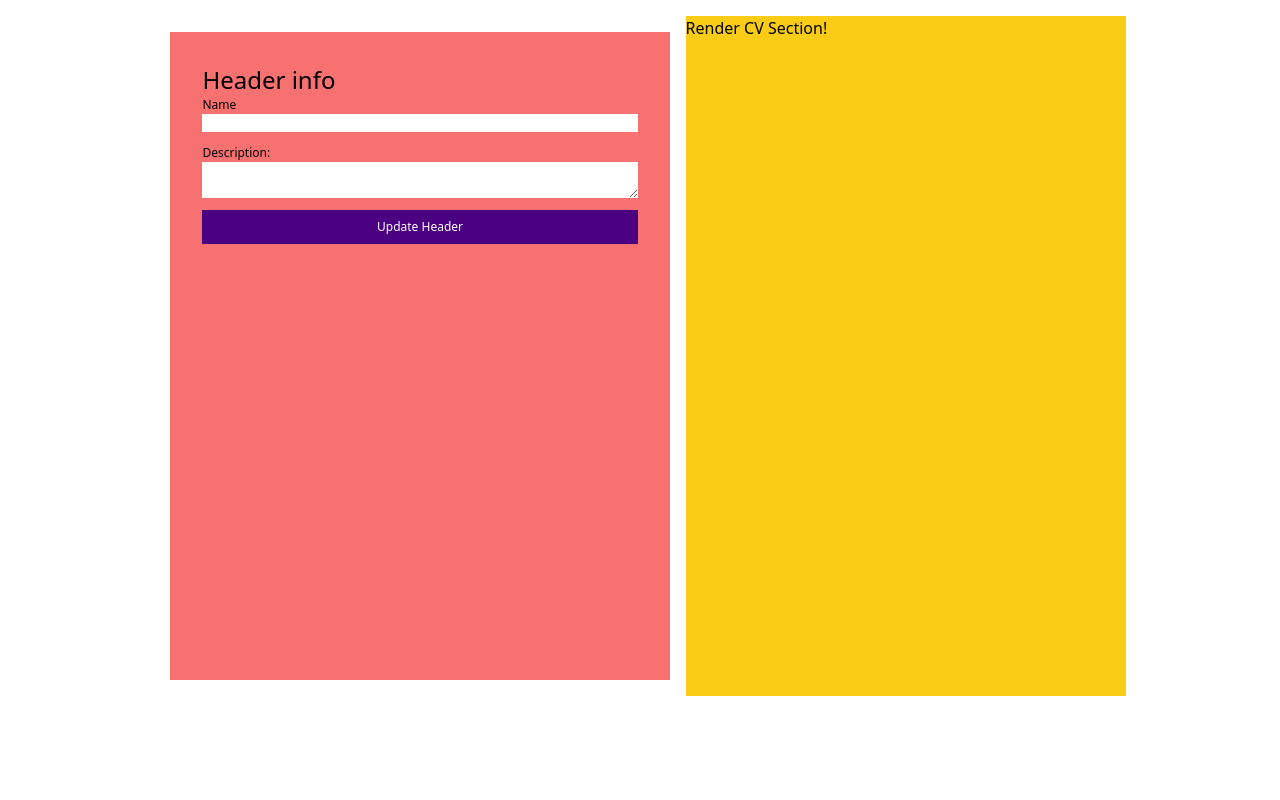
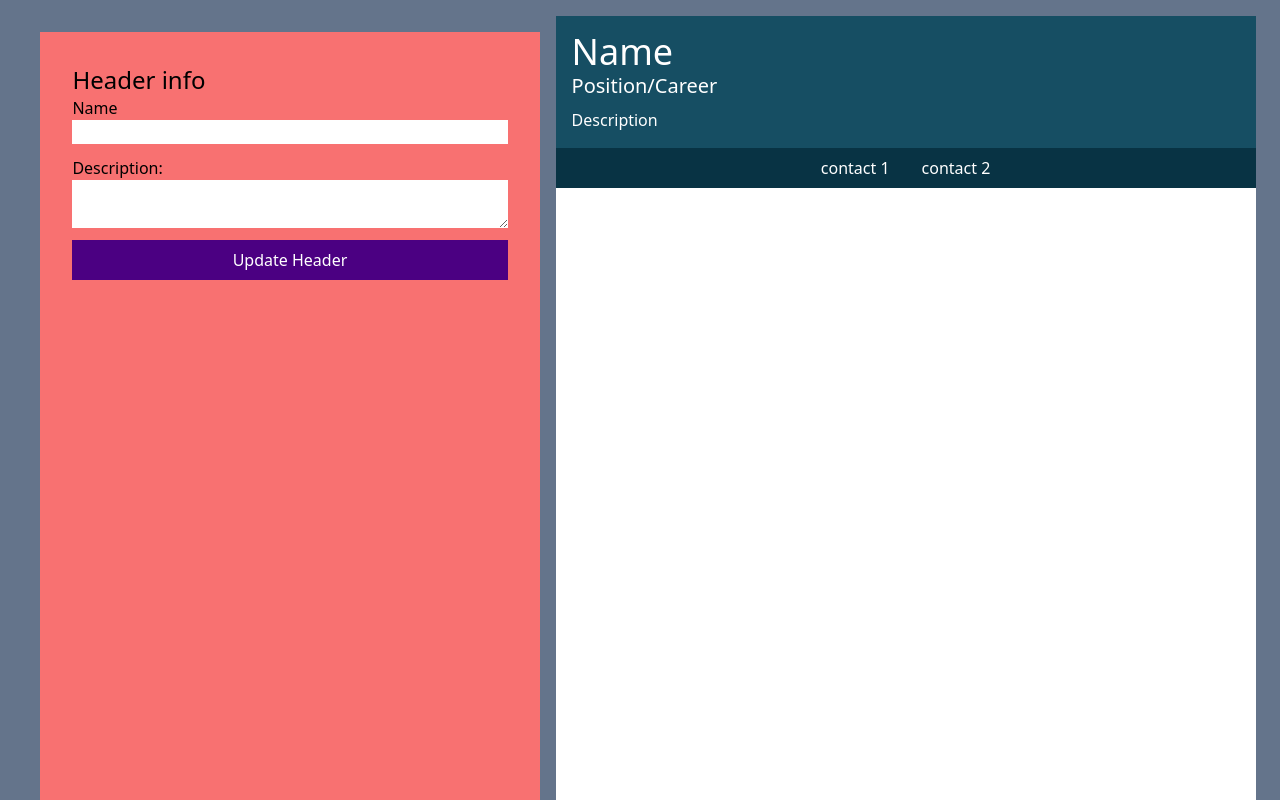
Before and after one commit to iaaron-xyz/cv-application, a React (Create React App) app: page / in a window 1280 px wide. Shown: the top 800 px of the page. Built offline with nearby package versions, Linux system fonts and the light colour scheme.

Commit message:
style rendered header

```diff
--- a/src/App.js
+++ b/src/App.js
@@ -5,7 +5,7 @@ import RenderSection from "./components/RenderSection";
 class App extends Component {
   render() {
     return (
-      <div className="p-4 flex flex-row justify-center flex-wrap">
+      <div className="p-4 flex flex-row justify-center flex-wrap bg-slate-500">
         <EditSection />
         <RenderSection />
       </div>
--- a/src/components/RenderSection.js
+++ b/src/components/RenderSection.js
@@ -4,8 +4,24 @@ import React, { Component } from "react";
 class RenderSection extends Component {
   render() {
     return (
-      <div className="render-section bg-yellow-400">
-        Render CV Section!
+      <div className="render-section bg-white">
+        <div id="header" className="bg-cyan-900 text-white">
+          <div className="p-4">
+            <h1 className="text-4xl">Name</h1>
+            <h3 className="text-xl pb-2">Position/Career</h3>
+            <p>Description</p>
+          </div>
+          <div className="bg-cyan-950 py-2">
+            <ul className="list-none list-inline text-center">
+              <li>
+                contact 1
+              </li>
+              <li>
+                contact 2
+              </li>
+            </ul>
+          </div>
+        </div>
       </div>
     )
   }
--- a/src/index.css
+++ b/src/index.css
@@ -7,19 +7,25 @@
         box-sizing: border-box;
     }
 
+    /* General styles */
+    .list-inline li {
+        display: inline;
+        padding: 1rem;
+    }
+
+    /* Big section styles */
     .edit-section {
         min-width: max(300px, 40%);
     }
-
     .render-section {
-        min-width: 440px;
-        height: 680px;
+        min-width: 700px;
+        min-height: 1020px;
     }
 
     /* Form Styles */
     .form-element {
         display: block;
-        font-size: 0.75rem;
+        font-size: 1rem;
         margin-bottom: 0.75rem;
     }
     .form-input {
```
